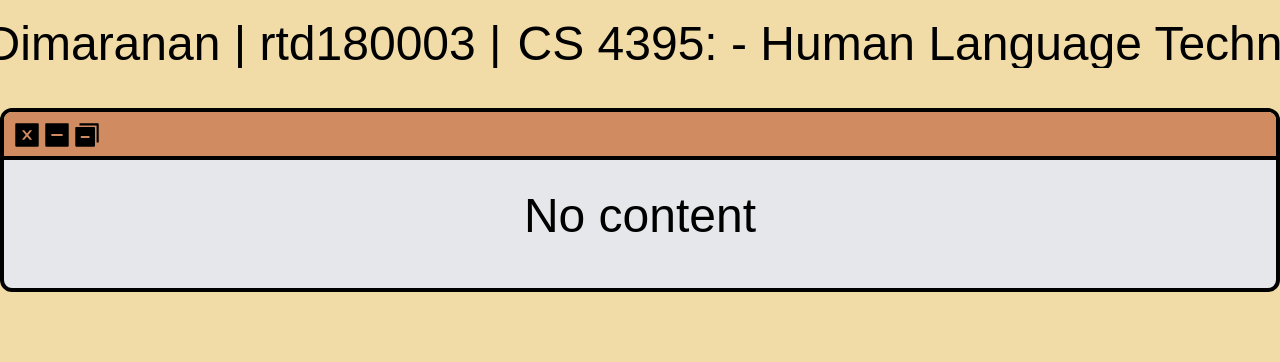
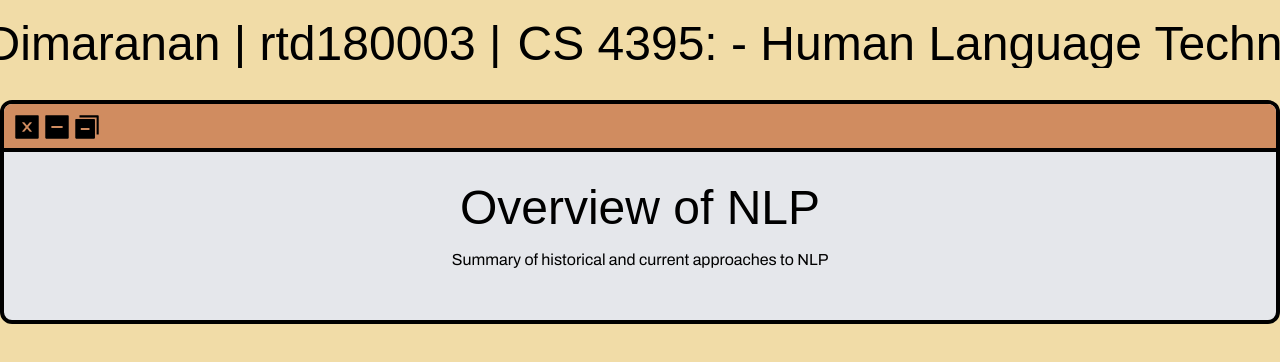
Before and after one commit to ryannd/cs4395-portfolio, a Next.js app: page / in a window 1280 px wide. Shown: the top 362 px of the page. Built offline with nearby package versions, Linux system fonts and the light colour scheme; a web font is replaced by a local one.

Commit message:
fix margin

```diff
--- a/components/assignment.js
+++ b/components/assignment.js
@@ -3,7 +3,7 @@ import {AiFillCloseSquare,AiFillMinusSquare,AiFillSwitcher} from 'react-icons/ai
 
 const Assignment = ({title, desc, link}) => {
     return (
-        <div className="container mx-auto bg-gray-200 rounded-xl border-4 border-black m-10">
+        <div className="container mx-auto bg-gray-200 rounded-xl border-4 border-black mt-8">
             <div className="flex w-full m-0 p-2 h-12 bg-[#D08C60] border-b-4 border-black rounded-t-lg text-3xl">
                 <AiFillCloseSquare/>
                 <AiFillMinusSquare/>
--- a/data.json
+++ b/data.json
@@ -1,5 +1,9 @@
 {
     "assignments": [
-
+        {
+            "title": "Overview of NLP",
+            "desc": "Summary of historical and current approaches to NLP",
+            "link": "/"
+        }
     ]
 }
```
